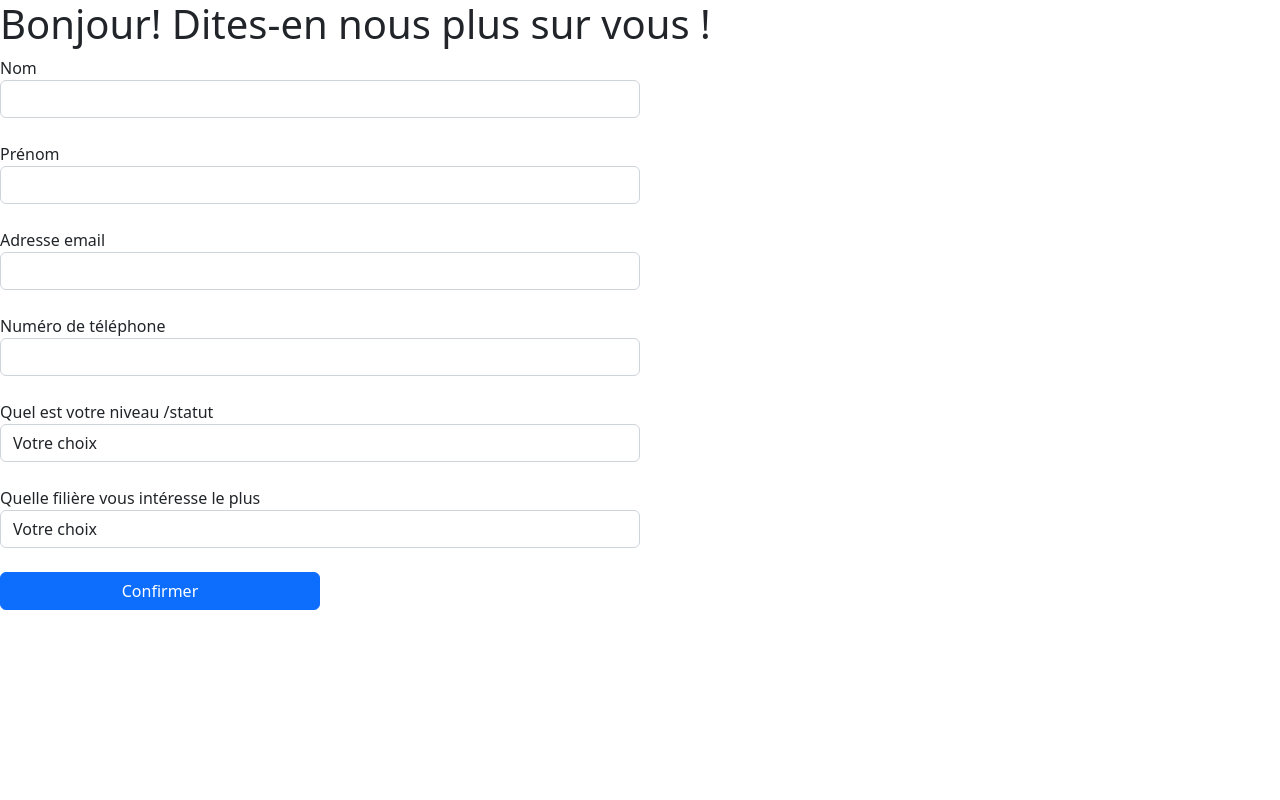
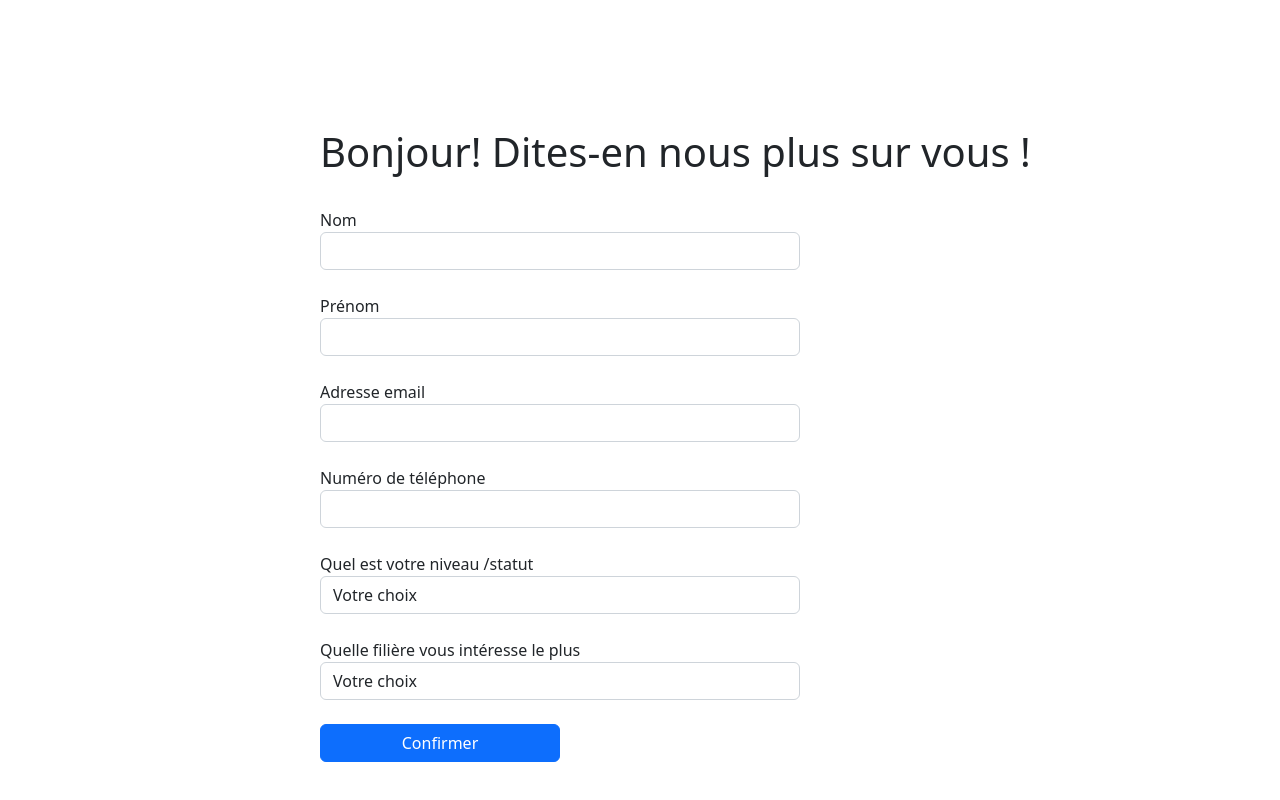
Before and after one commit to Lazy-Bogdi/annuaire, a PHP site: page / in a window 1280 px wide. Run offline with PHP 8.4, Linux system fonts and the light colour scheme.

Commit message:
update css

```diff
--- a/index.html
+++ b/index.html
@@ -13,8 +13,8 @@
 
 
 <body>
-    <div id='start'>
-        <h1>Bonjour! Dites-en nous plus sur vous !<span class="start_span_active">_</span></h1>
+    <div id='container'>
+        <h1>Bonjour! Dites-en nous plus sur vous !<span class="start_span_active">_</span></h1><br>
 
         <form method="POST" id="form_new_student" action="send_form.php">
             <div class="form-group w-50">
--- a/style.css
+++ b/style.css
@@ -10,3 +10,8 @@
     display: flex;
     flex-direction: column;
 }
+
+#container {
+    padding: 10% 0 0 25%;
+
+}
```
